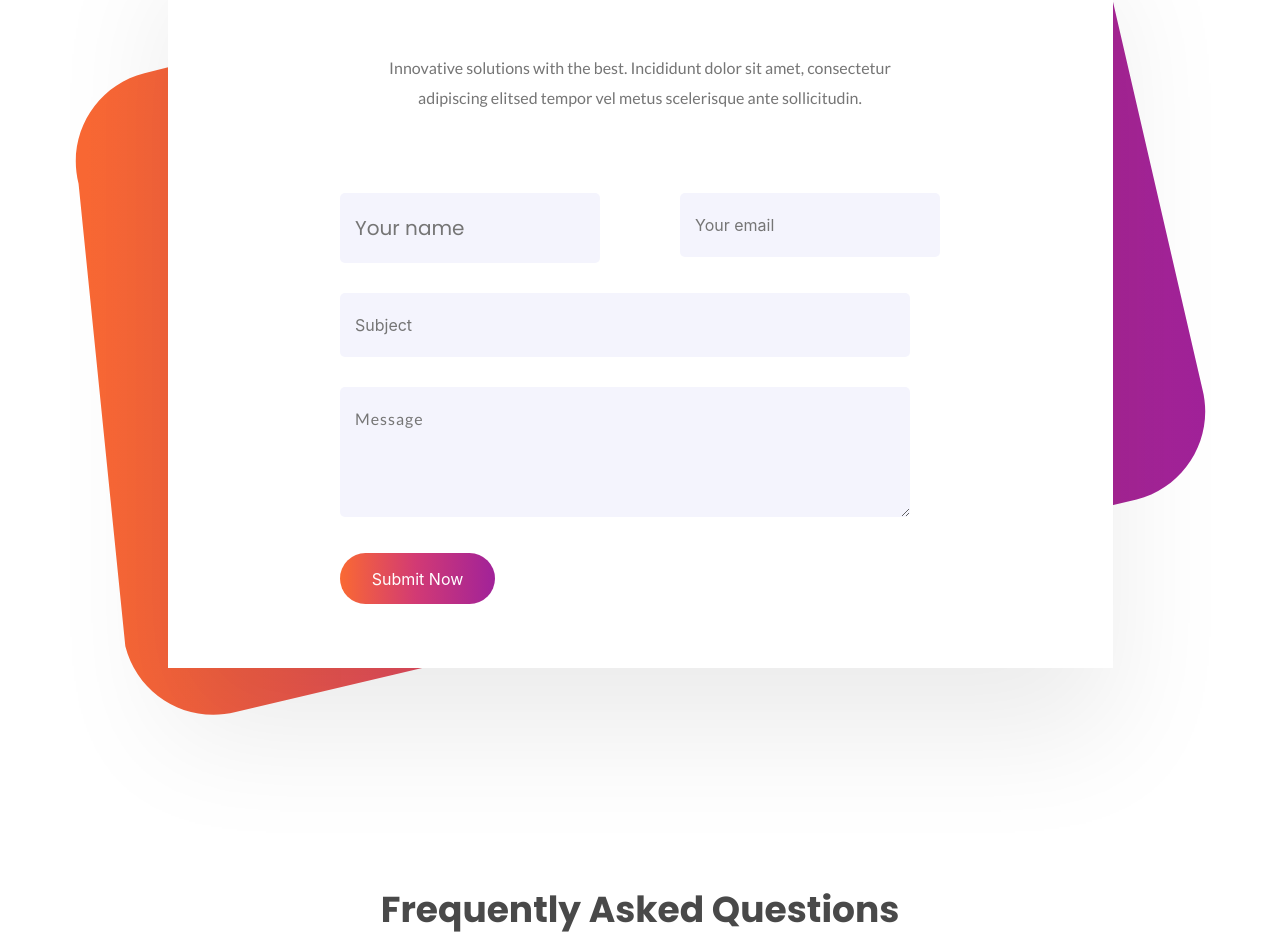
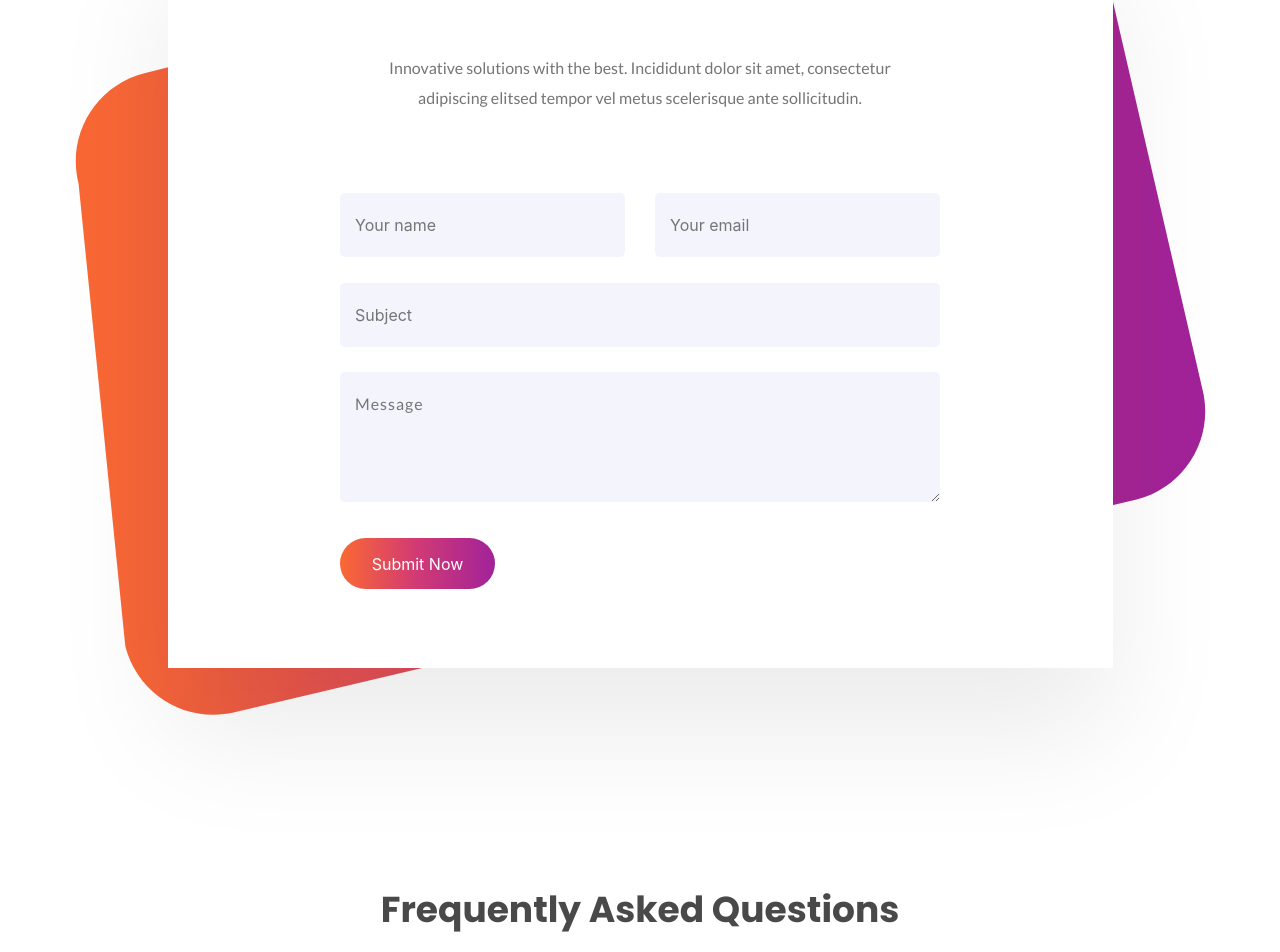
Before and after one commit to KeyToTech/StandupBotLanding, a React (Create React App) app: page / in a window 1280 px wide. Shown: the part 7703-8655 px from the top of the page. Built offline with nearby package versions, Linux system fonts and the light colour scheme.

Commit message:
changed form.

```diff
--- a/src/section-contact-us/form/Form.js
+++ b/src/section-contact-us/form/Form.js
@@ -10,18 +10,18 @@ const Form = (props) => (
         <form>
             <div className="wrapper">
                 <div className="wrap-name">
-                    <div className="name">
+                    <div className="name-form">
                         <input
                             type="text"
-                            className=""
+                            className="input-name"
                             placeholder="Your name"
-                            name="Name"
+                            name="text"
                         ></input>
                     </div>
                     <div className="email">
                         <input
                             type="email"
-                            className=""
+                            className="input-email"
                             placeholder="Your email"
                             name="email"
                         ></input>
--- a/src/section-contact-us/form/form.css
+++ b/src/section-contact-us/form/form.css
@@ -21,9 +21,11 @@ form {
 }
 
 .wrap-name {
+    height: 50px;
     width: 600px;
     display: flex;
     justify-content: space-between;
+    margin-bottom: 40px;
 }
 
 input {
@@ -33,19 +35,28 @@ input {
     border-radius: 5px;
     background: #f4f4fd;
     border: none;
-    margin-bottom: 30px;
+
+}
+
+.input-name {
+    width: 285px;
+}
+
+.input-email {
+    width: 285px;
 }
 
 .subject {
     outline: none;
-    width: 570px;
+    width: 600px;
 }
 
 .message {
     outline: none;
     border: none;
     height: 130px;
-    width: 570px;
+    width: 600px;
+    margin-top: 25px;
     margin-bottom: 30px;
     background: #f4f4fd;
     border-radius: 5px;
```
Also changed, not shown: src/section-contact-us/form.css (deleted).
